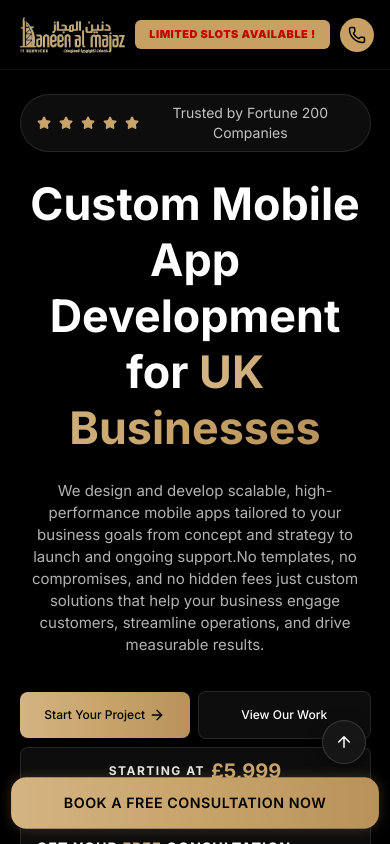
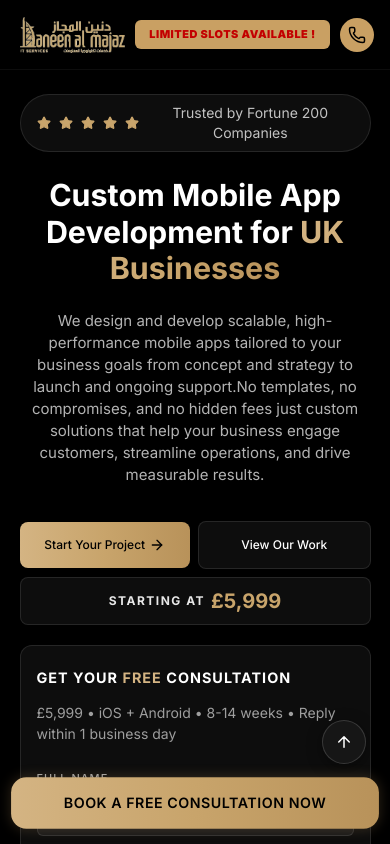
Before and after one commit to faheemnazir/landingpagedan, a React (Vite) app: page / in a window 390 px wide. Shown: the top 844 px of the page. Built offline with nearby package versions, Linux system fonts and the light colour scheme.

Commit message:
style: reduce hero title font size on mobile viewports for better wrapping

```diff
--- a/src/components/Hero.css
+++ b/src/components/Hero.css
@@ -441,8 +441,8 @@
   }
 
   .hero-title {
-    font-size: 2.8rem;
-    line-height: 1.25;
+    font-size: 2.3rem;
+    line-height: 1.2;
   }
 
   .hero-actions {
@@ -510,6 +510,11 @@
     gap: 20px;
   }
 
+  .hero-title {
+    font-size: 1.9rem;
+    line-height: 1.2;
+  }
+
   .hero-form-card {
     padding: 16px;
   }
```
